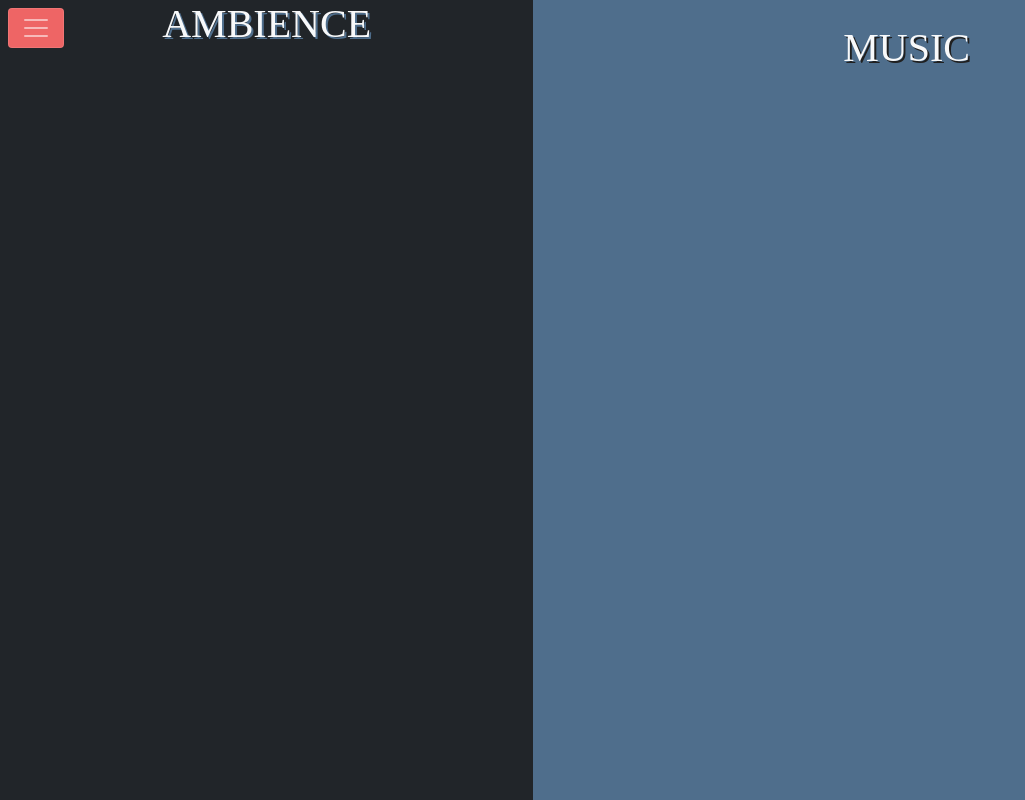
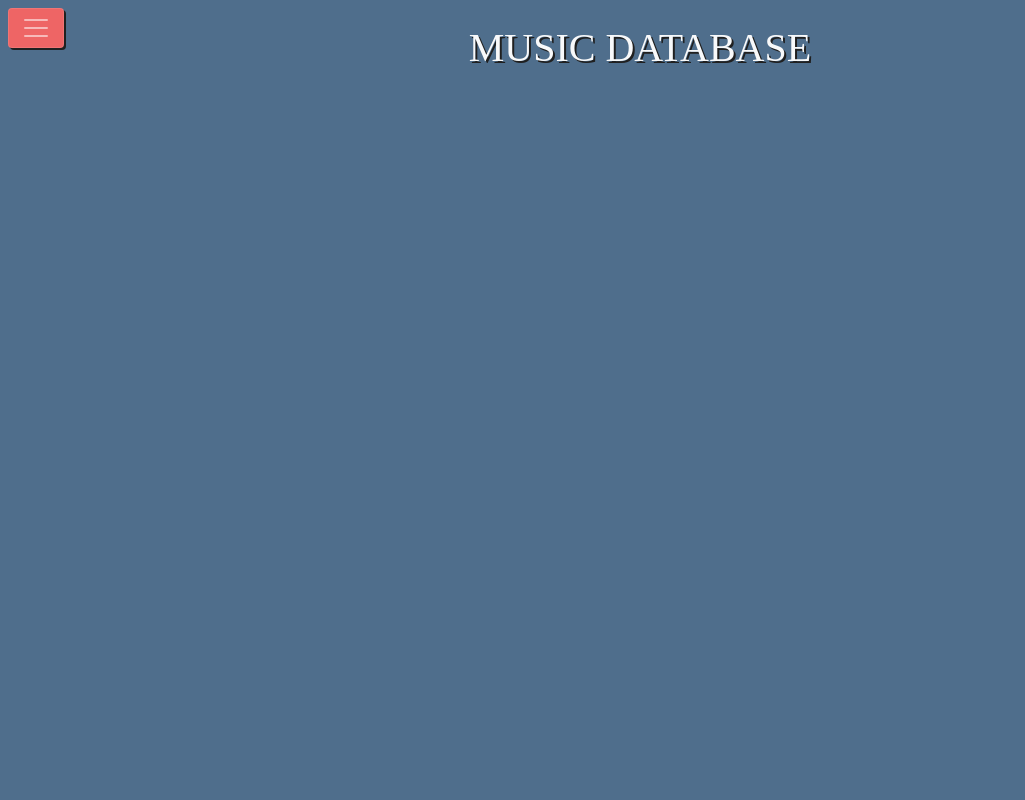
Before and after one commit to ben-trainor/dnd-music, a website: page database.html in a window 1280 px wide. Shown: the whole page, without its empty margins (0-1025 px from the left). Drawn offline with nearby package versions, Linux system fonts and the light colour scheme; a web font is replaced by a local one.

Commit message:
Added box shadow to menu icon

```diff
--- a/css/main.css
+++ b/css/main.css
@@ -74,6 +74,27 @@ h1, h2, h3, h4, h5, h6 {
         text-shadow: 2px 2px 0px #aa4343;
     }
 
+    /* Box-shadow colors */
+
+    .box-sh-white, .box-sh-white:focus {
+        box-shadow: 2px 2px 0px #ffffff;
+    }
+    .box-sh-dark, .box-sh-dark:focus {
+        box-shadow: 2px 2px 0px #202020;
+    }
+    .box-sh-main, .box-sh-main:focus {
+        box-shadow: 2px 2px 0px #AADEF3;
+    }
+    .box-sh-main-dark, .box-sh-main-dark:focus {
+        box-shadow: 2px 2px 0px #4F6E8C;
+    }
+    .box-sh-second, .box-sh-second:focus {
+        box-shadow: 2px 2px 0px #ee6565;
+    }
+    .box-sh-second-dark, .box-sh-second-dark:focus {
+        box-shadow: 2px 2px 0px #aa4343;
+    }
+
     /* Background gradients */
 
     .bg-gradient-main {
@@ -142,10 +163,6 @@ h1, h2, h3, h4, h5, h6 {
 
 .navbar-toggler-icon {
     fill: white;
-}
-
-button.navbar-toggler:focus {
-    box-shadow: none;
 }
 
 
--- a/database.html
+++ b/database.html
@@ -2,7 +2,7 @@
 <html lang="en">
 
     <head>
-        <title>Music Catalog</title>
+        <title>Music Database</title>
         <!-- Required meta tags -->
         <meta charset="utf-8">
         <meta name="viewport" content="width=device-width, initial-scale=1, shrink-to-fit=no">
@@ -20,7 +20,7 @@
         <header>
 
             <nav class="navbar navbar-dark position-absolute top-0 start-0 m-0 p-2">
-                <button class="navbar-toggler bg-second" type="button" data-bs-toggle="offcanvas" data-bs-target="#navbarToggleExternalContent" aria-controls="navbarToggleExternalContent" aria-expanded="false" aria-label="Toggle navigation">
+                <button class="navbar-toggler bg-second box-sh-dark" type="button" data-bs-toggle="offcanvas" data-bs-target="#navbarToggleExternalContent" aria-controls="navbarToggleExternalContent" aria-expanded="false" aria-label="Toggle navigation">
                     <span class="navbar-toggler-icon"></span>
                 </button>
             </nav>
@@ -61,26 +61,43 @@
 
 
 
-        <div class="row text-center m-0 p-0">
+        <div class="row bg-main-dark text-center m-0 p-0">
+
+            <div class="col-xl-2 col-sm-1"></div>
 
             <!-- Ambience -->
-            <div class="col-md-5 bg-dark text-dark p-md-0 p-2 m-0 gap-0 audio-container">
+            <div class="col-xl-8 col-sm-10 p-md-0 p-0 m-0 gap-0 single-container">
+
+                <div class="row m-0 p-0 py-4">
+
+                    <h1 class="text-sh-dark text-light mb-xl-4 mb-4">MUSIC DATABASE</h1>
+
+                </div>
 
 
-                <h1 class="text-sh text-light text-sh-main-dark mb-3">AMBIENCE</h1>
+                <div class="row m-0 p-0">
 
+                    <ul class="row m-0 p-0 rounded">
+
+                        <div class="row col-8 list-group-flush text-start m-0 px-xl-3 py-xl-3 py-3 p-3 gap-xl-3 gap-3">
+
+
+
+                        </div>
+
+                        <div class="col-4 m-0 p-3 ps-0">
+
+
+
+                        </div>
+
+                    </ul>
+
+                </div>
 
 
             </div>
 
-            <!-- Music -->
-            <div class="row col-md-7 text-dark bg-main-dark pt-4 p-0 m-0 audio-container">
-
-                <h1 class="text-sh-dark text-light mb-xl-4 mb-4">MUSIC</h1>
-
-
-
-            </div>
 
         </div>
 
```
Also changed, not shown: about.html (+1 -1 lines), dice.html (+1 -1 lines), index.html (+1 -1 lines), support.html (+1 -1 lines), 1 other file.
